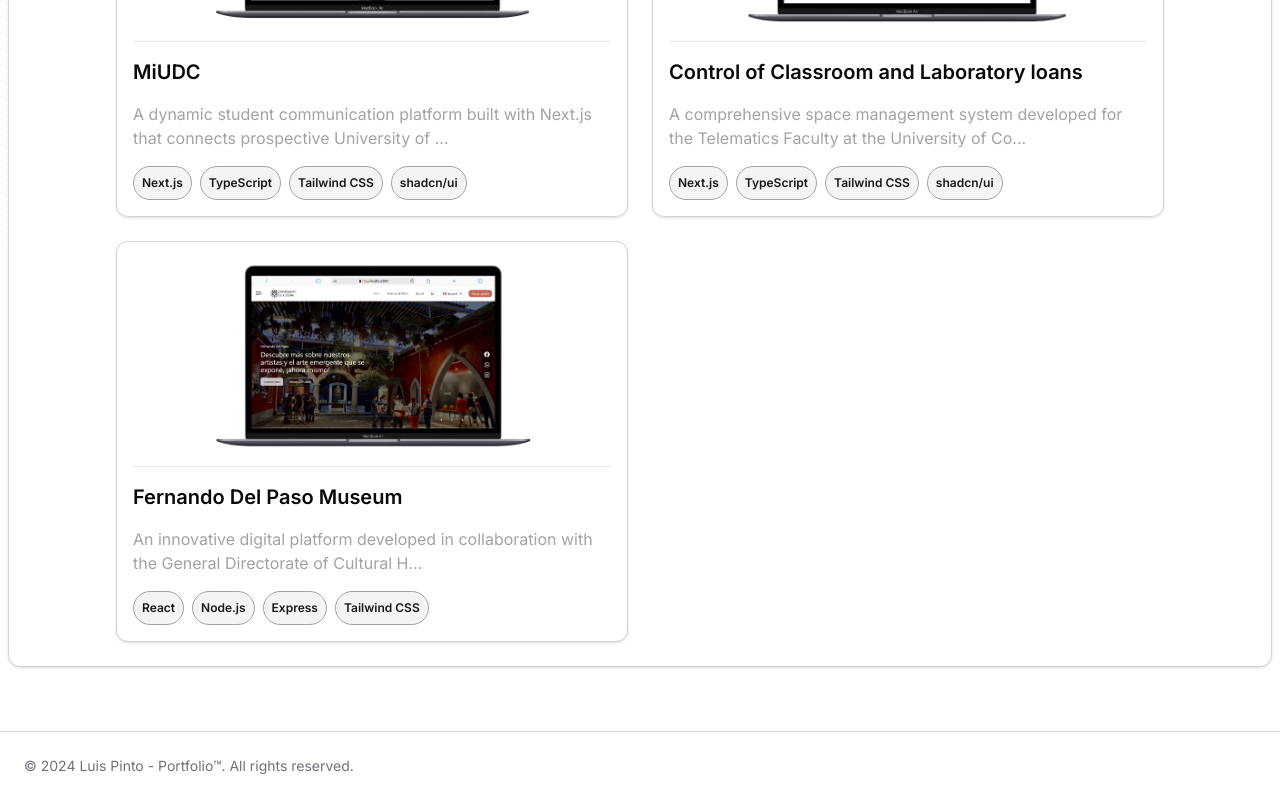
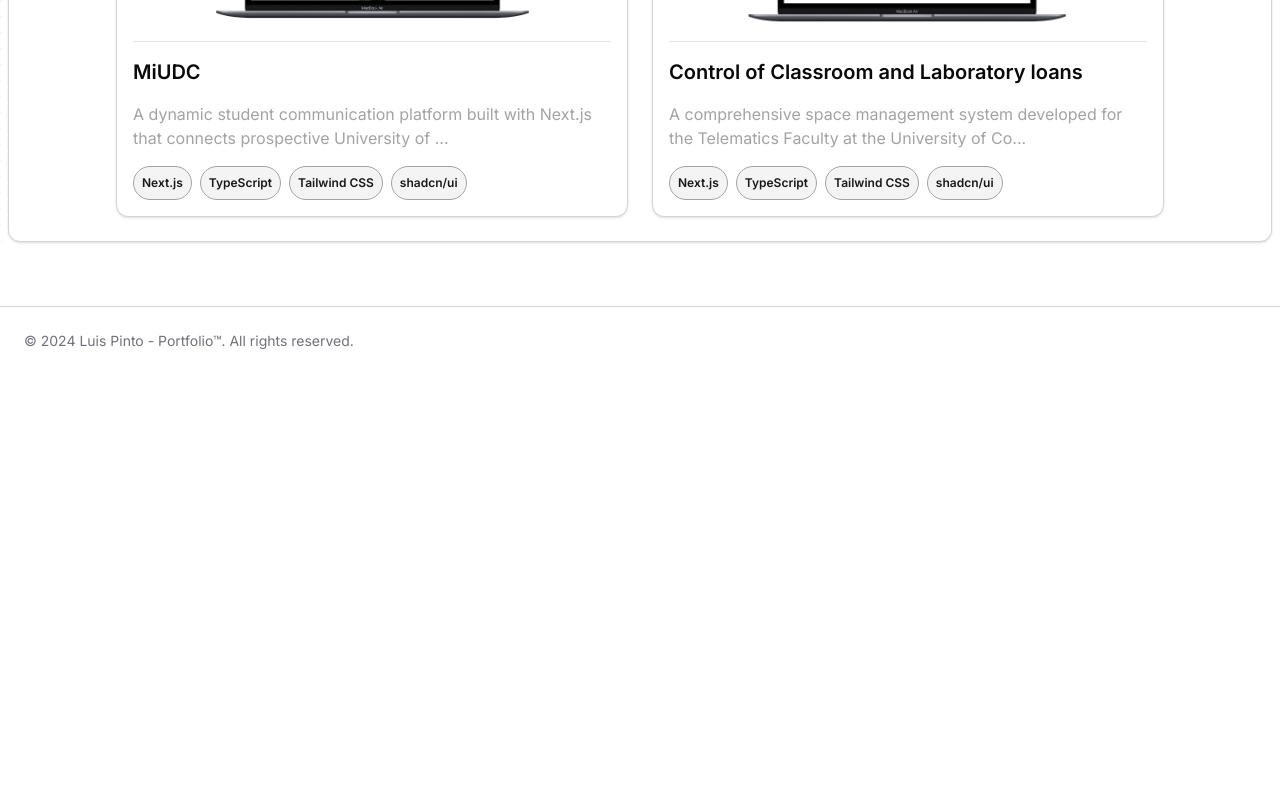
Before and after one commit to LUISPINTO90/PersonalPortfolio, a Next.js app: page /projects in a window 1280 px wide. Shown: the part 544-1344 px from the top of the page. After the commit the page ends 919 px from the top, so only its background shows below. Built offline with nearby package versions, Linux system fonts and the light colour scheme.

Commit message:
chore: update projects

```diff
--- a/src/components/SelectedProjects/SelectedProjects.tsx
+++ b/src/components/SelectedProjects/SelectedProjects.tsx
@@ -51,45 +51,6 @@
               </Card>
             </Link>
           ))}
-
-          {/* Third project only visible on large screens */}
-          <Link
-            href={`/projects/${projects[2].slug}`}
-            className="hidden lg:block"
-          >
-            <Card className="hover:shadow-lg transition-shadow duration-300">
-              <div className="p-4 space-y-4 h-full flex flex-col">
-                <div className="flex-grow">
-                  <Image
-                    src={projects[2].profilePhoto}
-                    alt={projects[2].title}
-                    className="w-full h-48 object-contain rounded-lg"
-                    width={500}
-                    height={300}
-                    quality={100}
-                  />
-                </div>
-                <hr className="border-t dark:border-neutral-800" />
-                <h2 className="text-xl font-semibold">{projects[2].title}</h2>
-                <p className="text-neutral-400 dark:text-neutral-200">
-                  {projects[2].description.length > 100
-                    ? projects[2].description.substring(0, 100) + "..."
-                    : projects[2].description}
-                </p>
-                <div className="flex flex-wrap gap-2">
-                  {projects[2].tags.map((tag) => (
-                    <Badge
-                      key={tag}
-                      variant="secondary"
-                      className="p-2 rounded-full backdrop-blur-md border border-neutral-400"
-                    >
-                      {tag}
-                    </Badge>
-                  ))}
-                </div>
-              </div>
-            </Card>
-          </Link>
         </div>
       </div>
 
--- a/src/constants/projects.ts
+++ b/src/constants/projects.ts
@@ -43,20 +43,4 @@
     urlGithub:
       "https://github.com/LUISPINTO90/ControlPrestamoAulasLaboratorios",
   },
-  {
-    slug: "museo-fernando-del-paso",
-    profilePhoto: "/projects/museo/01.png",
-    title: "Fernando Del Paso Museum",
-    description:
-      "An innovative digital platform developed in collaboration with the General Directorate of Cultural Heritage at the University of Colima. This custom-built museum landing page enhances visitor engagement through interactive virtual tours, making cultural experiences accessible to a broader audience.",
-    tags: ["React", "Node.js", "Express", "Tailwind CSS"],
-    photos: [
-      "/projects/museo/01.png",
-      "/projects/museo/02.png",
-      "/projects/museo/03.png",
-      "/projects/museo/04.png",
-      "/projects/museo/05.png",
-    ],
-    urlGithub: "https://github.com/VR-EnElDelPaso",
-  },
 ];
```
